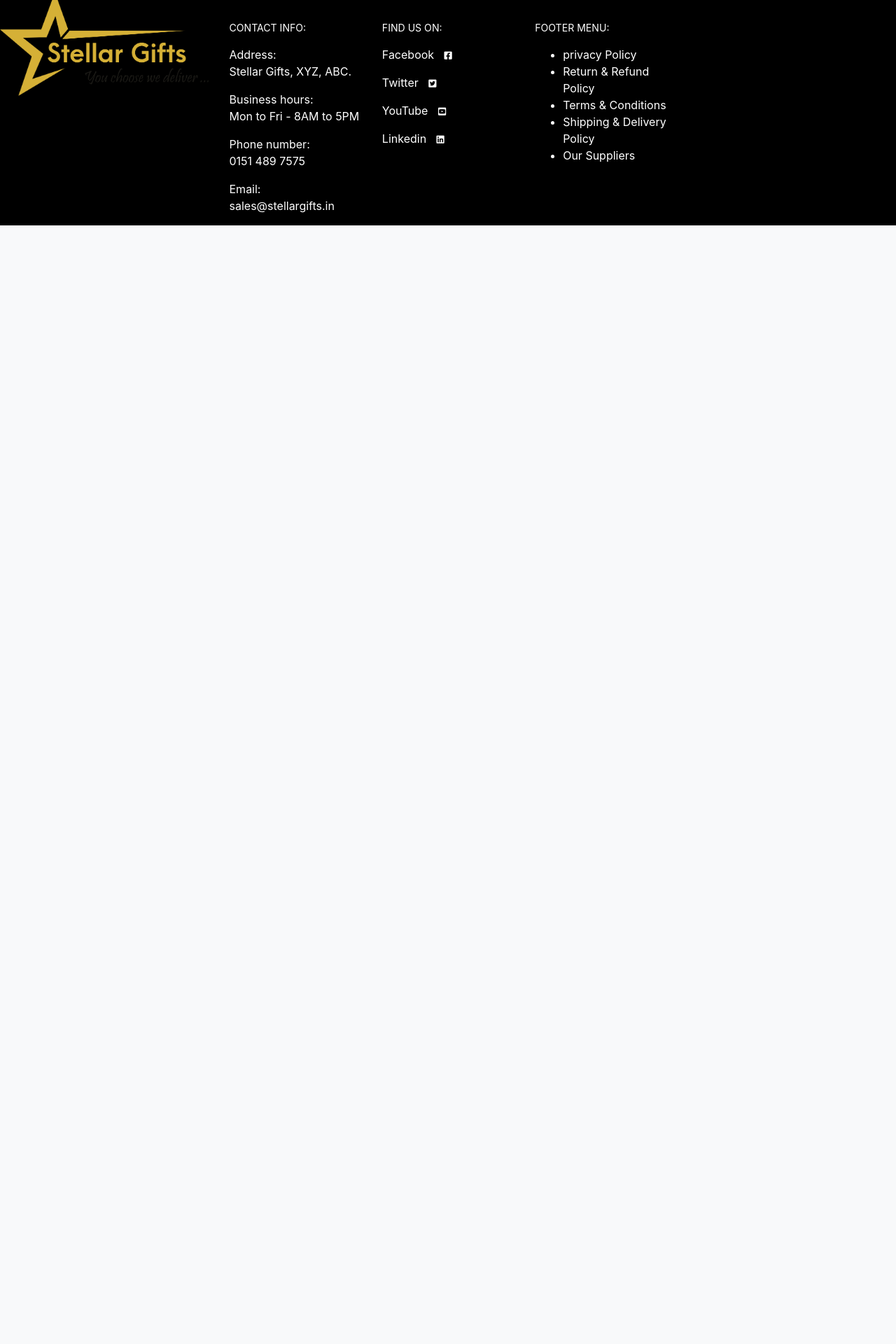
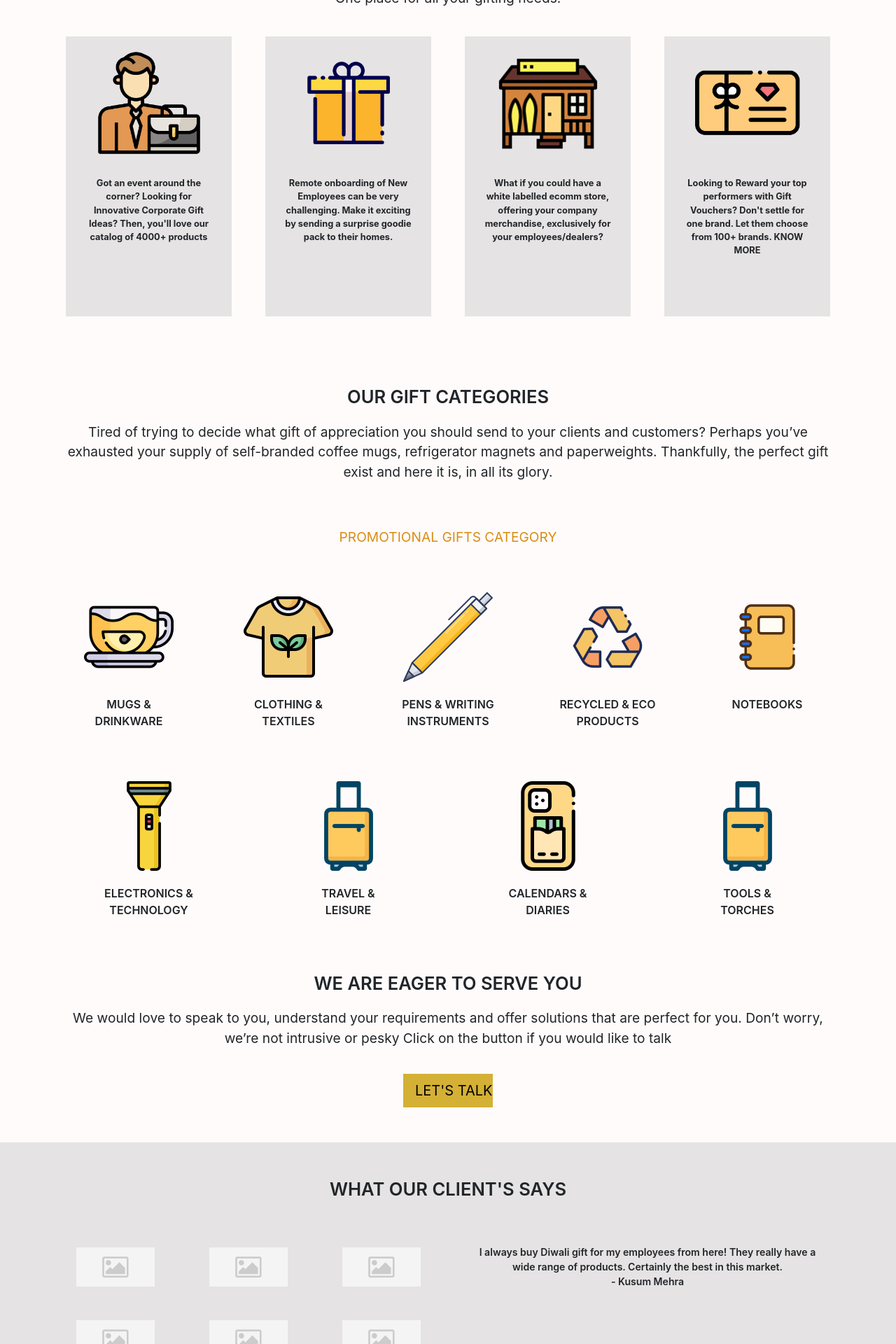
Before and after one commit to gurunadig/django-stellar, a Django app: page / in a window 1280 px wide. Shown: the part 737-2657 px from the top of the page at 70% size. Before the commit the page ends 1059 px from the top, so only its background shows below. Run offline with Django 4.2, Linux system fonts and the light colour scheme; data comes from the database, SQL or seed files in the repository; both versions use the stored data as it was after the commit; some libraries are stand-ins or nearby versions.

Commit message:
almost complete

```diff
--- a/stellar/projects/admin.py
+++ b/stellar/projects/admin.py
@@ -1,5 +1,6 @@
 from django.contrib import admin
-from .models import Product
+from .models import Product, Slider
 
 
 admin.site.register(Product)
+admin.site.register(Slider)
--- /dev/null
+++ b/stellar/projects/templates/projects/home.html
@@ -0,0 +1,310 @@
+{% extends 'main.html' %}
+{% load static %}
+
+
+{% block content %}
+
+<div class="banner-sect">
+    <div class="row">
+      <div class="col-12 col-md-12 col-lg-12">
+        <div id="carouselExampleControls" class="carousel slide" data-ride="carousel">
+          <div class="carousel-inner">
+            <div class="carousel-item active">
+              <img class="d-block w-100" src="{% static '/img/slider/slider1.png' %}" alt="First slide">
+            </div>
+            <div class="carousel-item">
+              <img class="d-block w-100" src="{% static '/img/slider/slider2.png' %}" alt="Second slide">
+            </div>
+            <div class="carousel-item">
+              <img class="d-block w-100" src="{% static '/img/slider/slider3.png' %}" alt="Third slide">
+            </div>
+          </div>
+        </div>
+      </div>
+    </div>
+
+<div class="light-bg">
+
+  <div class="container">
+    <div class="row wow fadeInUp">
+      <div class="col-12 col-md-12 col-lg-12 mt-5">
+        <p class="main-headin">SERVICES</p>
+        <p class="main-sub-head">One place for all your gifting needs!</p>
+      </div>
+      <div class="col-12 col-md-12 col-lg-12 mt-4 mb-5">
+        <div class="row">
+
+              <div class="col-12 col-md-3 col-lg-3 wow fadeInUp serv-grid">
+            <div class="row d-flex justify-content-center">
+              <div class="col-10 col-md-10 col-lg-10 services-grid">
+                <div class="row d-flex justify-content-center">
+                  <img src="./img/briefcase.png" class="img-fluid serv-grid-img" alt="">
+                </div>
+
+                <p class="grid-text">Got an event around the
+                  corner? Looking for
+                  Innovative Corporate
+                  Gift Ideas? Then, you'll
+                  love our catalog of 4000+
+                  products</p>
+                </div>
+              </div>
+              </div>
+
+              <div class="col-12 col-md-3 col-lg-3 wow fadeInUp serv-grid">
+              <div class="row d-flex justify-content-center">
+                <div class="col-10 col-md-10 col-lg-10 services-grid">
+                  <div class="row d-flex justify-content-center">
+                    <img src="./img/giftcolor.png" class="img-fluid serv-grid-img" alt="">
+                  </div>
+
+                  <p class="grid-text">Remote onboarding of
+                    New Employees can be
+                    very challenging. Make
+                    it exciting by sending a
+                    surprise goodie pack to
+                    their homes.</p>
+                  </div>
+                </div>
+              </div>
+
+              <div class="col-12 col-md-3 col-lg-3 wow fadeInUp serv-grid">
+                <div class="row d-flex justify-content-center">
+                  <div class="col-10 col-md-10 col-lg-10 services-grid">
+                    <div class="row d-flex justify-content-center">
+                      <img src="./img/office.png" class="img-fluid serv-grid-img" alt="">
+                    </div>
+
+                    <p class="grid-text">What if you could have a
+                      white labelled ecomm
+                      store, offering your
+                      company merchandise,
+                      exclusively for your
+                      employees/dealers?
+                    </p>
+                  </div>
+                </div>
+              </div>
+
+              <div class="col-12 col-md-3 col-lg-3 wow fadeInUp serv-grid">
+                <div class="row d-flex justify-content-center">
+                  <div class="col-10 col-md-10 col-lg-10 services-grid">
+                    <div class="row d-flex justify-content-center">
+                      <img src="./img/letter.png" class="img-fluid serv-grid-img" alt="">
+                    </div>
+
+                    <p class="grid-text">Looking to Reward your
+                      top performers with Gift
+                      Vouchers? Don't settle for
+                      one brand. Let them
+                      choose from 100+ brands.
+                      KNOW MORE</p>
+                    </div>
+                  </div>
+              </div>
+
+              </div>
+            </div>
+          </div>
+        </div>
+
+      </div>
+
+
+        <div class="light-bg">
+
+          <div class="container">
+            <div class="row wow fadeInUp">
+              <div class="col-12 col-md-12 col-lg-12 mt-5">
+                <p class="main-headin">OUR GIFT CATEGORIES</p>
+                <p class="main-sub-head">Tired of trying to decide what gift of appreciation you should send to your clients and customers?
+                  Perhaps you’ve exhausted your supply of self-branded coffee mugs, refrigerator magnets and
+                  paperweights. Thankfully, the perfect gift exist and here it is, in all its glory.
+                </p>
+              </div>
+            </div>
+
+            <div class="row wow fadeInUp">
+              <div class="col-12 col-md-12 col-lg-12 mt-5">
+                <p class="categ-sub-text">PROMOTIONAL GIFTS CATEGORY</p>
+              </div>
+              <div class="col-12 col-md-12 col-lg-12 mt-5">
+                <div class="row d-flex justify-content-around">
+
+                  <div class="col-12 col-md-2 col-lg-2 promo-grid">
+                    <div class="row d-flex justify-content-center">
+                      <img src="./img/coffee.png" alt="" class="img-fluid categor-img">
+                    </div>
+                    <p class="categor-text">MUGS &
+                      DRINKWARE</p>
+                    </div>
+                    <div class="col-12 col-md-2 col-lg-2 promo-grid">
+                      <div class="row d-flex justify-content-center">
+                        <img src="./img/thisrt.png" alt="" class="img-fluid categor-img">
+                      </div>
+                      <p class="categor-text">CLOTHING
+                        & TEXTILES</p>
+                      </div>
+                      <div class="col-12 col-md-2 col-lg-2 promo-grid">
+                        <div class="row d-flex justify-content-center">
+                          <img src="./img/pen.png" alt="" class="img-fluid categor-img">
+                        </div>
+                        <p class="categor-text">PENS & WRITING
+                          INSTRUMENTS</p>
+                        </div>
+                        <div class="col-12 col-md-2 col-lg-2 promo-grid">
+                          <div class="row d-flex justify-content-center">
+                            <img src="./img/recycle.png" alt="" class="img-fluid categor-img">
+                          </div>
+                          <p class="categor-text">RECYCLED & ECO
+                            PRODUCTS</p>
+                          </div>
+                          <div class="col-12 col-md-2 col-lg-2 promo-grid">
+                            <div class="row d-flex justify-content-center">
+                              <img src="./img/note.png" alt="" class="img-fluid categor-img">
+                            </div>
+                            <p class="categor-text">NOTEBOOKS</p>
+                          </div>
+
+                        </div>
+                      </div>
+                      <div class="col-12 mt-5">
+                        <div class="row d-flex justify-content-around">
+                          <div class="col-12 col-md-2 col-lg-2 promo-grid">
+                            <div class="row d-flex justify-content-center">
+                              <img src="./img/battery.png" alt="" class="img-fluid categor-img">
+                            </div>
+                            <p class="categor-text">ELECTRONICS
+                              & TECHNOLOGY</p>
+                            </div>
+                            <div class="col-12 col-md-2 col-lg-2 promo-grid">
+                              <div class="row d-flex justify-content-center">
+                                <img src="./img/suitaces.png" alt="" class="img-fluid categor-img">
+                              </div>
+                              <p class="categor-text">TRAVEL &
+                                LEISURE</p>
+                              </div>
+                              <div class="col-12 col-md-2 col-lg-2 promo-grid">
+                                <div class="row d-flex justify-content-center">
+                                  <img src="./img/phonecase.png" alt="" class="img-fluid categor-img">
+                                </div>
+                                <p class="categor-text">CALENDARS
+                                  & DIARIES</p>
+                                </div>
+                                <div class="col-12 col-md-2 col-lg-2 promo-grid">
+                                  <div class="row d-flex justify-content-center">
+                                    <img src="./img/suitaces.png" alt="" class="img-fluid categor-img">
+                                  </div>
+                                  <p class="categor-text">TOOLS &
+                                    TORCHES</p>
+                                  </div>
+                                </div>
+                              </div>
+                            </div>
+                          </div>
+
+                        </div>
+
+<div class="light-bg">
+
+  <div class="container">
+    <div class="row wow fadeInUp">
+      <div class="col-12 mt-5">
+        <p class="main-headin">WE ARE EAGER TO SERVE YOU</p>
+        <p class="main-sub-head">We would love to speak to you, understand your requirements and offer
+          solutions that are perfect for you. Don’t worry, we’re not intrusive or pesky
+          Click on the button if you would like to talk
+        </p>
+        <div class="row d-flex justify-content-center">
+          <button class="btn btn-lg btn-letstalk">LET'S TALK</button>
+        </div>
+      </div>
+    </div>
+  </div>
+</div>
+
+
+<div class="client-sect">
+
+  <div class="container">
+    <div class="row wow fadeInUp">
+      <div class="col-12 mt-5">
+        <p class="main-headin">WHAT OUR CLIENT'S SAYS</p>
+      </div>
+      <div class="mb-5 col-12 col-md-6 col-lg-6 mt-5">
+        <div class="row d-flex justify-content-center justify-content-lg-around">
+          <div class="col-4 col-md-3 col-lg-3">
+            <img src="./img/400-200.png" alt="" class="img-fluid">
+          </div>
+          <div class="col-4 col-md-3 col-lg-3">
+            <img src="./img/400-200.png" alt="" class="img-fluid">
+          </div>
+          <div class="col-4 col-md-3 col-lg-3">
+            <img src="./img/400-200.png" alt="" class="img-fluid">
+          </div>
+        </div>
+        <div class="row d-flex justify-content-around mt-5">
+          <div class="col-4 col-md-3 col-lg-3">
+            <img src="./img/400-200.png" alt="" class="img-fluid">
+          </div>
+          <div class="col-4 col-md-3 col-lg-3">
+            <img src="./img/400-200.png" alt="" class="img-fluid">
+          </div>
+          <div class="col-4 col-md-3 col-lg-3">
+            <img src="./img/400-200.png" alt="" class="img-fluid">
+          </div>
+        </div>
+      </div>
+      <div class="col-12 col-md-6 col-lg-6">
+        <p class="carousel-text mt-4">I always buy Diwali gift for my employees
+          from here! They really have a wide range of
+          products. Certainly the best in this market. <br>
+          - Kusum Mehra
+        </p>
+      </div>
+    </div>
+  </div>
+</div>
+
+
+<div class="container">
+
+  <div class="row mt-5 mb-5">
+    <div class="col-12 col-md-6 col-lg-6 d-flex justify-content-center align-items-center">
+      <div class="row">
+        <div class="col-12 col-md-12 col-lg-12 wow fadeInLeft">
+          <p class="getin-text">Want to share something?</p>
+          <p class="getin-sub-text">Please fell free to drop us
+            your thoughts!!</p>
+          </div>
+        </div>
+      </div>
+      <div class="col-12 col-md-6 col-lg-6 wow fadeInUp">
+        <div class="row d-flex justify-content-center">
+          <div class="col-10 getin-touch-form">
+            <form class="mt-4">
+              <div class="form-group">
+                <input type="text" class="form-control form-line" aria-describedby="emailHelp" placeholder="FIRST NAME">
+              </div>
+              <div class="form-group">
+                <input type="email" class="form-control form-line" aria-describedby="emailHelp" placeholder="EMAIL ID">
+              </div>
+              <div class="form-group">
+                <input type="number" class="form-control form-line" aria-describedby="emailHelp" placeholder="PHONE">
+              </div>
+              <div class="form-group">
+                <input type="text" class="form-control form-line" aria-describedby="emailHelp" placeholder="MESSAGE">
+              </div>
+              <button type="submit" class="btn btn-lg btnsubmit">Submit</button>
+            </form>
+          </div>
+        </div>
+      </div>
+    </div>
+
+  </div>
+
+
+
+
+{% endblock content %}
--- a/stellar/projects/templates/projects/projects.html
+++ b/stellar/projects/templates/projects/projects.html
@@ -5,7 +5,7 @@
         <div class="col-3">
 
         </div>
-        <div class="col-9">
+        <div class="col-8">
             <div class="row">
                 {% for product in products %}
                 <div class="col-4">
--- /dev/null
+++ b/stellar/projects/templates/projects/waste.html
@@ -0,0 +1,6 @@
+<div class="carousel-item">
+    <img class="d-block w-100" src="{% static '/img/slider/slider2.png' %}" alt="Second slide">
+  </div>
+  <div class="carousel-item">
+    <img class="d-block w-100" src="{% static '/img/slider/slider3.png' %}" alt="Third slide">
+  </div>
--- a/stellar/projects/urls.py
+++ b/stellar/projects/urls.py
@@ -3,6 +3,9 @@
 
 
 urlpatterns = [
-    path('', views.projects, name='projects'),
+    path('', views.home, name='home'),
+    path('projects/', views.projects, name='projects'),
     path('product_details/<str:pk>', views.product_details, name='product_details'),
+    path('about/', views.about, name='about'),
+    path('contact/', views.contact, name='contact'),
 ]
--- a/stellar/projects/views.py
+++ b/stellar/projects/views.py
@@ -1,7 +1,7 @@
 from django.shortcuts import render
 from django.http import HttpResponse
 from . import views
-from .models import Product
+from .models import Product, Slider
 
 
 def projects(request):
@@ -14,3 +14,17 @@
     proddetails = Product.objects.filter(id=pk)
     context = {'proddetails': proddetails}
     return render(request, 'projects/product_details.html', context)
+
+
+def home(request):
+    sliders = Slider.objects.all()
+    context = {'sliders':sliders}
+    return render(request, 'projects/home.html', context)
+
+
+def about(request):
+    return render(request, 'projects/about.html')
+
+
+def contact(request):
+    return render(request, 'projects/contact.html')
--- a/stellar/templates/main.html
+++ b/stellar/templates/main.html
@@ -22,5 +22,18 @@
 
     {% include 'footer.html' %}
 
+
+
+    <script src="{% static './js/jquery-3.2.1.slim.min.js' %}" ></script>
+    <script src="{% static './js/popper.min.js' %}" ></script>
+    <script src="{% static './js/bootstrap.min.js' %}" ></script>
+    <script src="{% static './js/wow.min.js' %}"></script>
+    <script>
+        var wow = new WOW({
+                offset:100,
+                mobile:false
+            });
+            wow.init();
+    </script>
 </body>
 </html>
--- a/stellar/templates/navbar.html
+++ b/stellar/templates/navbar.html
@@ -1,7 +1,7 @@
 {% load static %}
 
 <nav class="navbar navbar-expand-lg navbar-light bg-light">
-    <a class="navbar-brand" href="#">
+    <a class="navbar-brand" href="{% url 'home' %}">
       <img src="{% static './img/logo.jpg' %}" alt="" class="img-fluid logo-img">
     </a>
     <button class="navbar-toggler" type="button" data-toggle="collapse" data-target="#navbarNav" aria-controls="navbarNav" aria-expanded="false" aria-label="Toggle navigation">
@@ -10,22 +10,14 @@
     <div class="collapse navbar-collapse" id="navbarNav">
       <ul class="navbar-nav nav-fill w-100">
         <li class="nav-item active">
-          <a class="nav-link" href="#">HOME <span class="sr-only">(current)</span></a>
+          <a class="nav-link" href="{% url 'home' %}">HOME <span class="sr-only">(current)</span></a>
         </li>
         <li class="nav-item">
-          <a class="nav-link" href="about.html">ABOUT US</a>
+          <a class="nav-link" href="{% url 'about' %}">ABOUT US</a>
         </li>
         <li class="nav-item">
-          <div class="dropdown">
-            <span class="btn dropdown-toggle drop-btn" type="button" id="dropdownone" data-toggle="dropdown" aria-haspopup="true" aria-expanded="false">
-              PRODUCTS
-            </span>
-            <div class="dropdown-menu" aria-labelledby="dropdownone">
-              <a class="dropdown-item" href="products.html">Product 1</a>
-              <a class="dropdown-item" href="products.html">Product 2</a>
-            </div>
-          </div>
-          </li>
+          <a class="nav-link" href="{% url 'projects' %}">PRODUCTS</a>
+        </li>
         <li class="nav-item">
           <div class="dropdown">
             <span class="btn dropdown-toggle drop-btn" type="button" id="dropdowntwo" data-toggle="dropdown" aria-haspopup="true" aria-expanded="false">
@@ -42,7 +34,7 @@
         </li>
         </li>
         <li class="nav-item">
-          <a class="nav-link" href="contact.html">CONTACT US</a>
+          <a class="nav-link" href="{% url 'contact' %}">CONTACT US</a>
         </li>
 
       </ul>
```
Also changed, not shown: stellar/projects/models.py (+9 -1 lines), stellar/projects/templates/projects/about.html (added, +215 -0 lines), stellar/projects/templates/projects/contact.html (added, +39 -0 lines), stellar/db.sqlite3, stellar/projects/migrations/0003_slider.py (added), stellar/projects/migrations/0004_slider_slider_title_alter_product_image_and_more.py (added), stellar/static/img_uploads/400-200.png (added), stellar/static/img_uploads/slider1.png (added), stellar/static/img_uploads/slider2.png (added), stellar/static/img_uploads/slider3.png (added).
